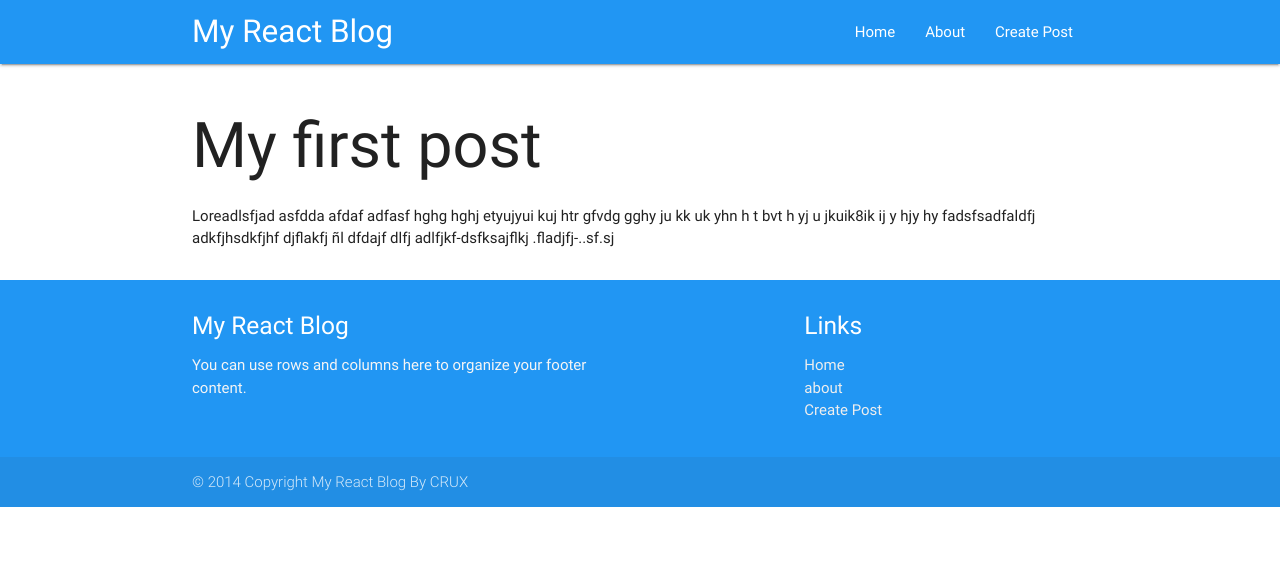
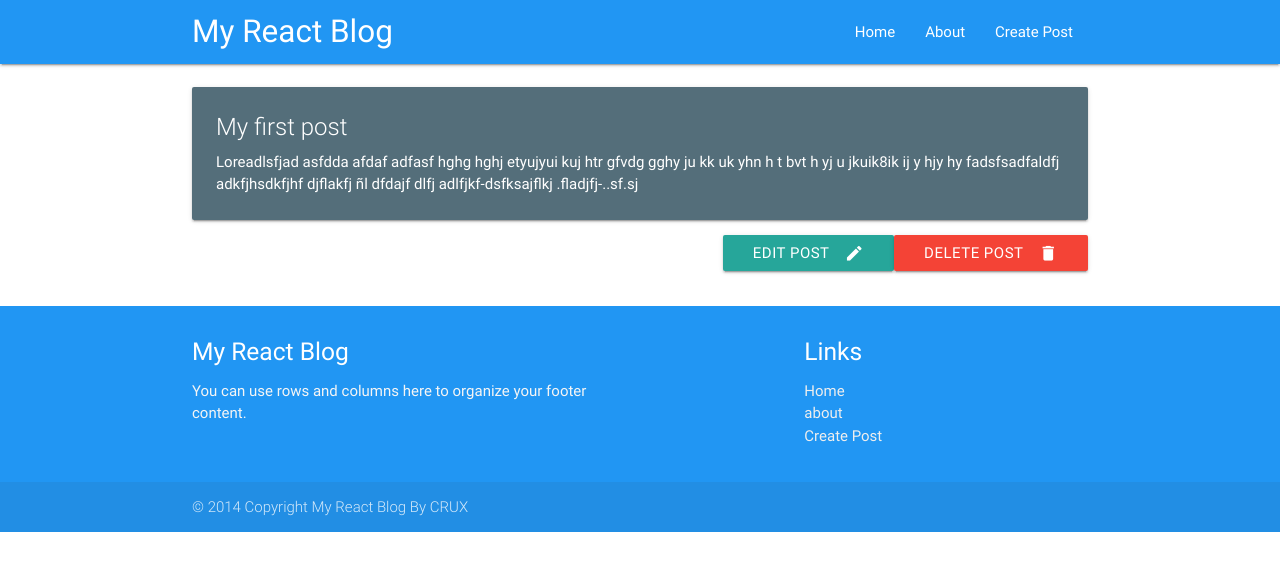
Before and after one commit to rhxelj/proveedores, a React (Create React App) app: page /posts/a in a window 1280 px wide. Shown: the top 570 px of the page. Built offline with nearby package versions, Linux system fonts and the light colour scheme.

Commit message:
7 Final Features

```diff
--- a/package.json
+++ b/package.json
@@ -4,10 +4,13 @@
   "private": true,
   "dependencies": {
     "ajv": "^6.3.0",
+    "material-design-icons": "^3.0.1",
+    "material-ui": "^0.20.0",
     "materialize-css": "^0.100.2",
     "prop-types": "^15.6.1",
     "react": "^16.2.0",
     "react-dom": "^16.2.0",
+    "react-material-icons": "^1.0.3",
     "react-router-dom": "^4.2.2",
     "react-scripts": "1.1.1"
   },
--- a/src/App.js
+++ b/src/App.js
@@ -1,6 +1,7 @@
 import React from 'react';
 import { BrowserRouter as Router} from 'react-router-dom';
 import 'materialize-css/dist/css/materialize.min.css';
+import 'material-design-icons/iconfont/material-icons.css';
 import Header from './components/Header';
 import Main from './components/Main';
 import Footter from './components/Footter';
--- a/src/components/Main/pages/Post.js
+++ b/src/components/Main/pages/Post.js
@@ -1,14 +1,20 @@
 import React, {Component} from 'react';
 import posts from './posts-sample';
-
+import Card from '../../lib/Card';
 
 class Post extends Component {
     constructor (){
         super();
         this.state = {
             title:"",
-            body:""
+            body:"",
+            editMode: false,
+
         }
+        this.toggleEdit = this.toggleEdit.bind(this);
+        this.updatePost = this.updatePost.bind(this);
+        this.updateField = this.updateField.bind(this);
+        this.deletePost = this.deletePost.bind(this);
     }
 
     componentDidMount(){
@@ -22,12 +28,72 @@ class Post extends Component {
     }
 
 
+    toggleEdit(){
+        this.setState({
+            editMode: !this.state.editMode
+        })
+    }
+
+    updateField(field){
+            this.setState({
+                [field.target.id]: field.target.value,
+            });
+    }
+
+    updatePost(e){
+        e.preventDefault();
+        posts[this.props.match.params._id].title = this.state.title;
+        posts[this.props.match.params._id].body = this.state.body;
+        this.setState({
+            editMode: false,
+        })
+        //this.props.history.push('/');
+    }
+
+    deletePost(){
+        delete posts[this.props.match.params._id];
+        this.props.history.push('/');
+
+    }
 
     render(){
         return (
             <div className="section">
-                <h1>{this.state.title}</h1>
-                <p>{this.state.body}</p>
+
+                <Card title={this.state.title}>
+                    {this.state.body}
+                </Card>
+
+                <div className="row">
+                    <div className="col s12 right-align">
+                        <button className="btn " onClick={this.toggleEdit}>Edit Post <i className="material-icons right">edit</i></button>
+                        <button className="btn red" onClick={this.deletePost}>Delete Post<i className="material-icons right ">delete</i></button>
+                    </div>
+                </div>
+
+                {
+                    this.state.editMode &&
+                        <div className="row">
+
+                        <form className="col s12" onSubmit={this.submitPost}>
+                        <div className="row">
+                            <div className="input-field col s12">
+                                <input placeholder="Post title" id="title" type="text" value={this.state.title} onChange={this.updateField} />
+                            </div>
+                        <div className="row">
+                            <div className="input-field col s12">
+                                <textarea className="materialize-textarea" placeholder="Enter your post..." id="body" value={this.state.body} onChange={this.updateField}/>
+                            </div>
+                        </div>
+                        </div>
+                        <div className="row">
+                            <div className="input-field col s12">
+                                <button className="btn " onClick={this.updatePost}>Update Post<i className="material-icons right">autorenew</i></button>
+                            </div>
+                        </div>
+                    </form>
+                        </div>
+                }
             </div>
         );
     }
--- a/src/components/lib/Card.js
+++ b/src/components/lib/Card.js
@@ -10,9 +10,10 @@ const Card = ({title, action, children, truncate}) =>(
         <span className="card-title">{title}</span>
         <p className={truncate ? 'truncate' :  ''}>{children}</p>
         </div>
-        <div className="card-action">
-        <Link to={action.href}>{action.label}</Link>
-        </div>
+        {action &&
+            <div className="card-action">
+            <Link to={action.href}>{action.label}</Link>
+            </div>}
     </div>
 );
 
```
Also changed, not shown: 1 other file (tests, documents, lock files or other folders).
